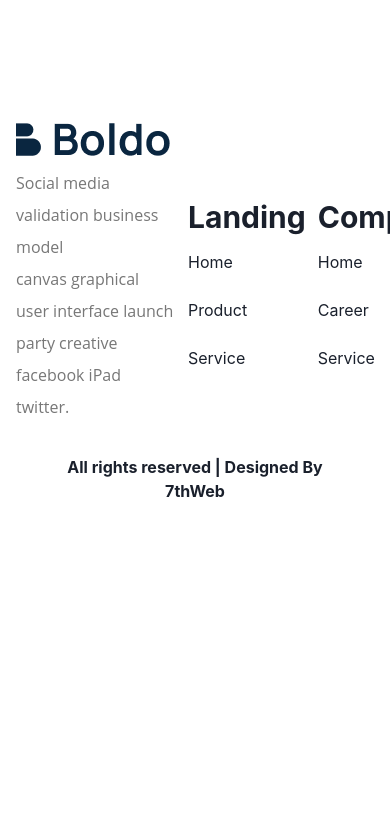
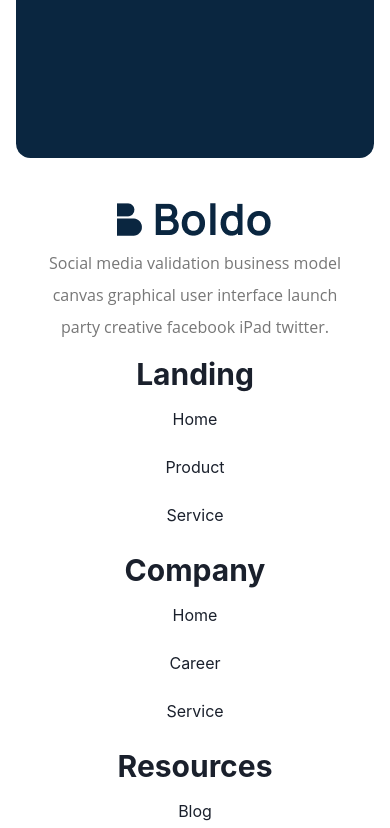
Before and after one commit to jahrulezfrancis/Digital-Marketing-Website-front-end-, a React (Create React App) app: page / in a window 390 px wide. Shown: the part 7216-8044 px from the top of the page. Before the commit the page ends 7719 px from the top, so only its background shows below. Built offline with nearby package versions, Linux system fonts and the light colour scheme.

Commit message:
updated the footer section

```diff
--- a/src/Components/Pages/Blog.jsx
+++ b/src/Components/Pages/Blog.jsx
@@ -34,7 +34,7 @@ export const NewsLetter = () => {
     const [onMobile] = useMediaQuery('(max-width: 1000px)')
 
     return (
-        <Box width='100%' height={onMobile ? '30em' : '20em'} bgColor='#0A2640' mt='5em' borderRadius='.9em' >
+        <Box width='100%' height={onMobile ? '40em' : '20em'} bgColor='#0A2640' mt='5em' borderRadius='.9em' >
             <Stack width='100%'>
                 <VStack>
                     <Text mt='1.2em' mb='1em' textAlign='center' color='white' fontSize='2.5em' lineHeight='1.5em' fontFamily='Manrope'>
@@ -54,16 +54,18 @@ export const NewsLetter = () => {
 
 
 export const Footer = () => {
+    const [onMobile] = useMediaQuery('(max-width: 1000px)')
+
     return (
-        <Box mt='10em'>
-            <HStack justify='space-between' align='center' gap='3'>
+        <Box mt={onMobile ? '5em' : '10em'}>
+            <Flex justify={onMobile ? 'center' : 'space-between'} direction={onMobile ? 'column' : 'row'} align='center' gap='3'>
                 <VStack>
-                    <Stack>
-                        <Box width='10em' mt='-2.5em'>
+                    <Stack >
+                        <Box as={Flex} width='20em' mt='-2.5em' justify={onMobile ? 'center' : 'start'}>
                             <Image src={FooterLogo} alt='Footer Logo' objectFit='cover' />
                         </Box>
                         <Stack >
-                            <Text lineHeight='2em'
+                            <Text lineHeight='2em' textAlign={onMobile ? 'center' : 'left'}
                                 fontFamily='Open Sans' fontWeight={400} color='#777777' fontSize='1em'>
                                 Social media validation business model <br />
                                 canvas graphical user interface launch  <br />
@@ -73,25 +75,25 @@ export const Footer = () => {
                     </Stack>
 
                 </VStack>
-                <List lineHeight='3em'>
+                <List lineHeight='3em' textAlign={onMobile ? 'center' : 'left'}>
                     <ListItem><Heading>Landing</Heading> </ListItem>
                     <ListItem>Home</ListItem>
                     <ListItem>Product</ListItem>
                     <ListItem>Service</ListItem>
                 </List>
-                <List lineHeight='3em'>
-                    <ListItem><Heading>Company</Heading> </ListItem>
+                <List lineHeight='3em' textAlign={onMobile ? 'center' : 'left'}>
+                    <ListItem><Heading textAlign='center'>Company</Heading> </ListItem>
                     <ListItem>Home</ListItem>
                     <ListItem>Career</ListItem>
                     <ListItem>Service</ListItem>
                 </List>
-                <List lineHeight='3em'>
+                <List lineHeight='3em' textAlign={onMobile ? 'center' : 'left'}>
                     <ListItem><Heading>Resources</Heading> </ListItem>
                     <ListItem>Blog</ListItem>
                     <ListItem>Product</ListItem>
                     <ListItem>Service</ListItem>
                 </List>
-            </HStack>
+            </Flex>
             <Stack align='center' justify='center' m='2em'>
                 <Text textAlign='center' color='black.300' fontWeight='bold'>All rights reserved | Designed By 7thWeb</Text>
             </Stack>
```
